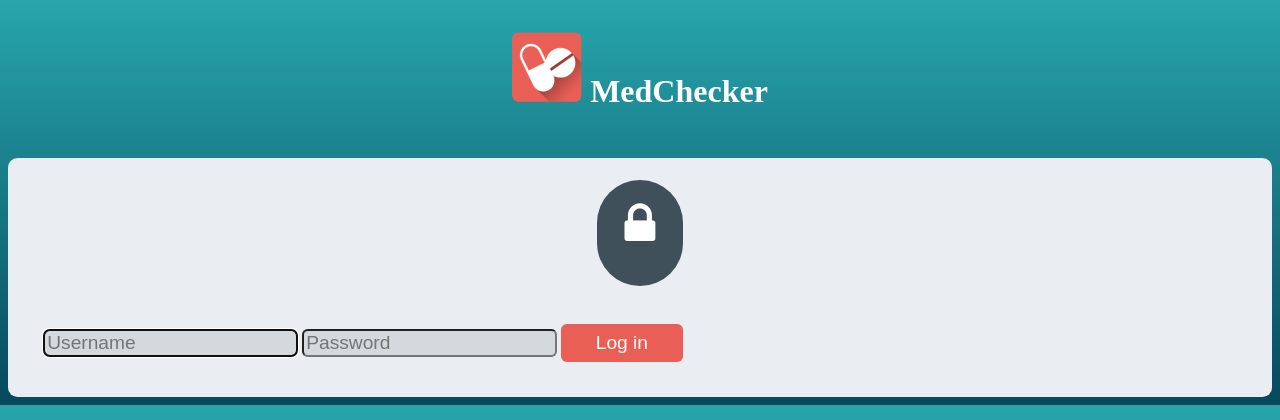
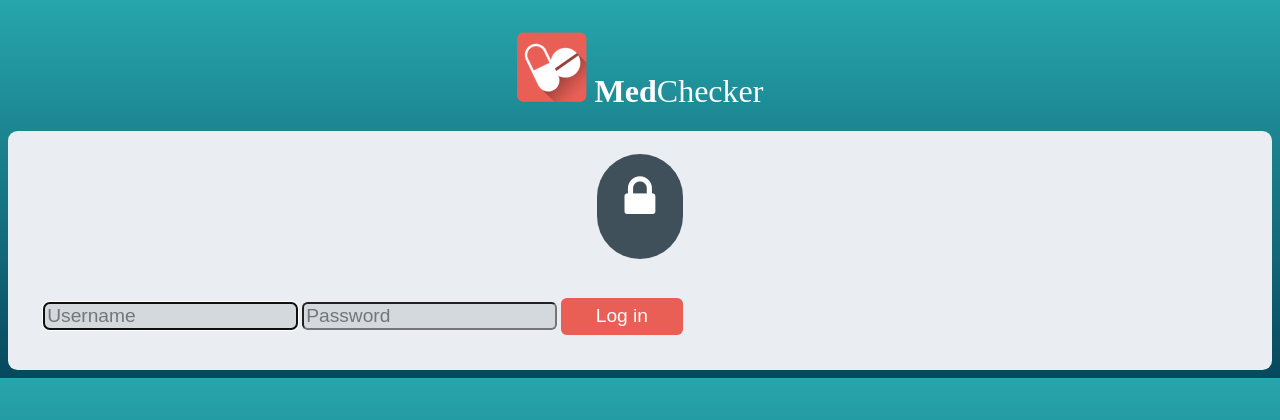
Before and after one commit to bmcollier/nhs-medicine-reconciliation, a Django app: template medchecker/templates/login.html in a window 1280 px wide. Shown: the top 420 px of the page. Run offline with Django 3.2, Linux system fonts and the light colour scheme; the template is opened without the code that fills it: values that come from a table or form of the project are taken from there, others are empty; some libraries are stand-ins or nearby versions.

Commit message:
Tweak to login CSS.

```diff
--- a/medchecker/static/css/login.css
+++ b/medchecker/static/css/login.css
@@ -15,7 +15,7 @@ h1 {
   text-align: center;
   vertical-align: middle;
   color: white;
-  margin-bottom: 1.5em;
+  font-weight: normal;
 }
 
 h1 > span.bold {
```
